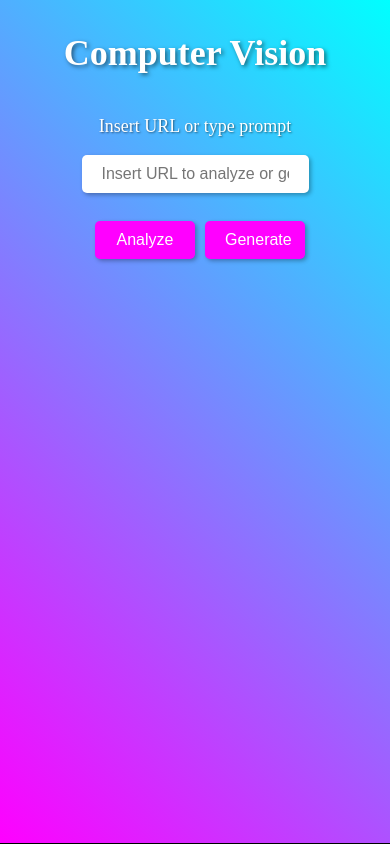
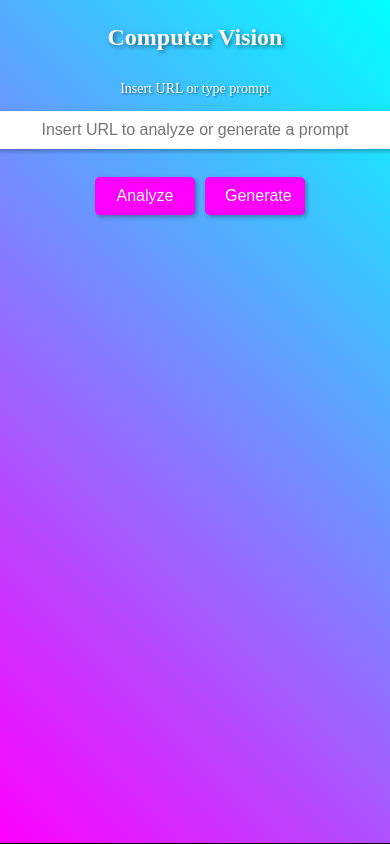
Before and after one commit to Gilberto-Rayo99/analyze-and-generate-images-with-Azure-AI, a React (Create React App) app: page / in a window 390 px wide. Built offline with nearby package versions, Linux system fonts and the light colour scheme; no server answers.

Commit message:
responsive

```diff
--- a/src/index.css
+++ b/src/index.css
@@ -9,7 +9,6 @@ body {
 
 /* Stylish HTML Components */
 h1 {
-
     color: #fff;
     font-size: 36px;
     text-shadow: 2px 2px 4px rgba(0, 0, 0, 0.5);
@@ -32,6 +31,7 @@ button {
     cursor: pointer;
     box-shadow: 2px 2px 4px rgba(0, 0, 0, 0.3);
 }
+
 input {
     background-color: #fff;
     text-align: center;
@@ -45,31 +45,46 @@ input {
     box-shadow: 2px 2px 4px rgba(0, 0, 0, 0.3);
 }
 
-
 /* Make some animations on buttons when click also */
 button:active {
     transform: scale(0.98);
     box-shadow: 1px 1px 2px rgba(0, 0, 0, 0.3);
 }
+
 button:hover {
     background-color: #00ffff;
     color: #000;
 }
-/*center items*/
+
+/* Center items */
 .App {
     display: flex;
-
     align-items: center;
     flex-direction: column;
     height: 98vh;
 }
 
-/* divs with classname buttons put in rows and center */
+/* Divs with classname buttons put in rows and center */
 .buttons {
     display: flex;
     flex-direction: row;
     justify-content: center;
     align-items: center;
-
     text-align: center;
 }
+
+/* Responsive Styles */
+@media screen and (max-width: 768px) {
+    /* Modify styles for screens with a maximum width of 768px */
+    h1 {
+        font-size: 24px;
+    }
+
+    p {
+        font-size: 14px;
+    }
+
+    input {
+        width: 100%;
+    }
+}
```
